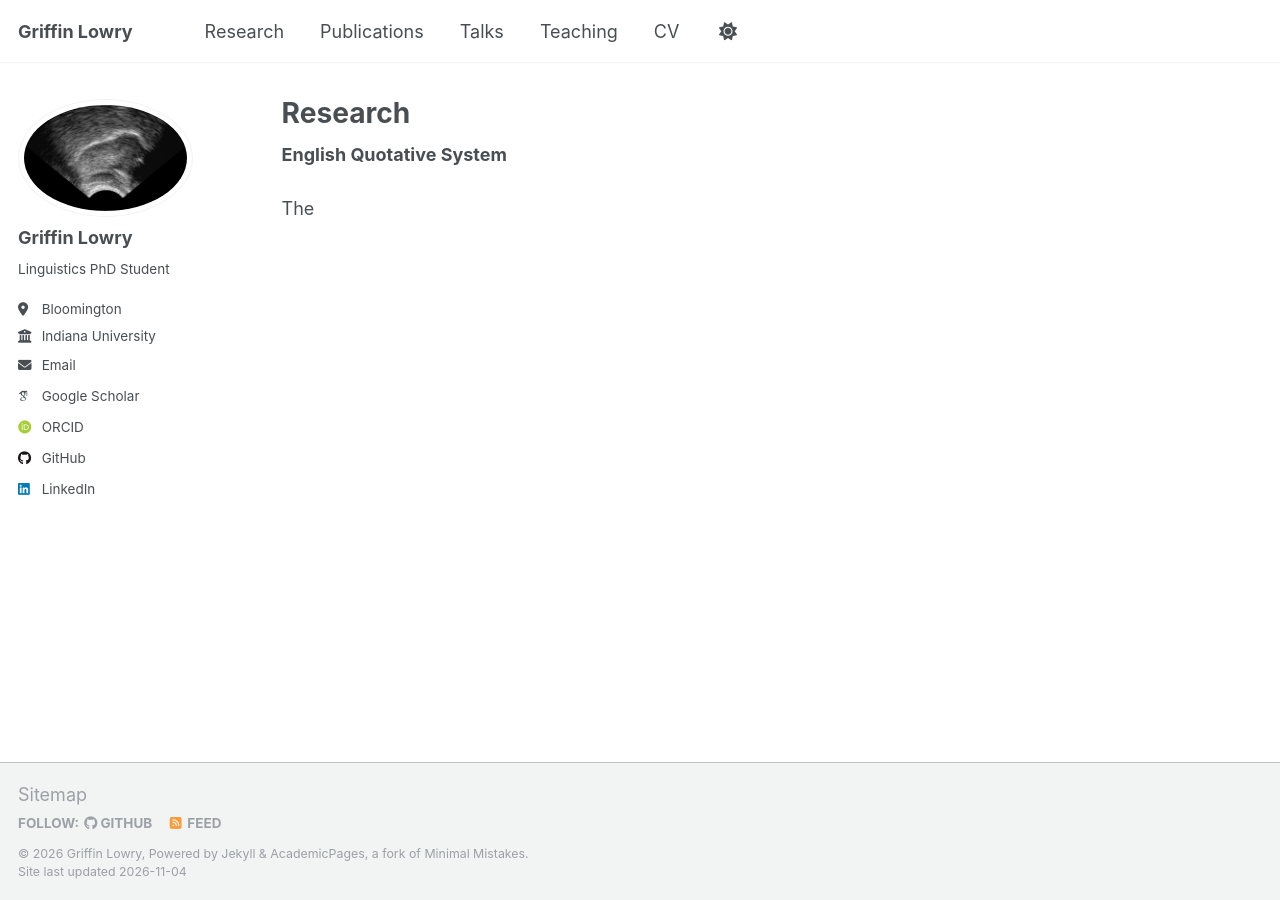
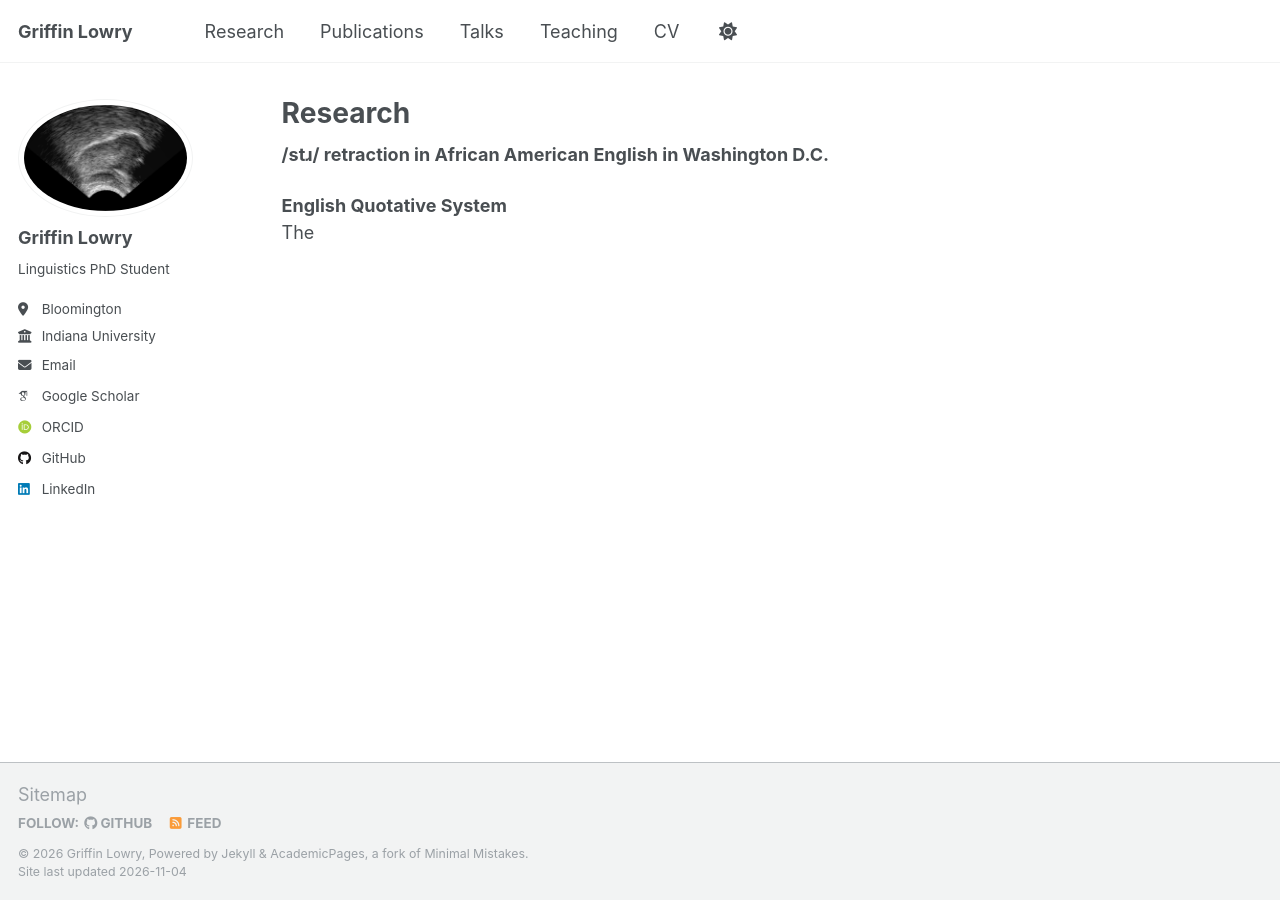
Before and after one commit to griffinlowry/griffinlowry.github.io, a Jekyll site: the page built from _pages/research.md, in a window 1280 px wide. Built offline with Jekyll 4.4.1, drawn with Linux system fonts in a browser that asks for light colours; some web fonts are replaced.

Commit message:
Update research.md

```diff
--- a/_pages/research.md
+++ b/_pages/research.md
@@ -2,7 +2,10 @@
 permalink: /research/
 title: "Research"
 ---
-<span style="font-size=14px;"><b>English Quotative System</b>
-<br>
+
+<span style="font-size=16px;"><b>/stɹ/ retraction in African American English in Washington D.C.</b></span>
+
+
+<span style="font-size=16px;"><b>English Quotative System</b></span>
 <br>
 The
```
